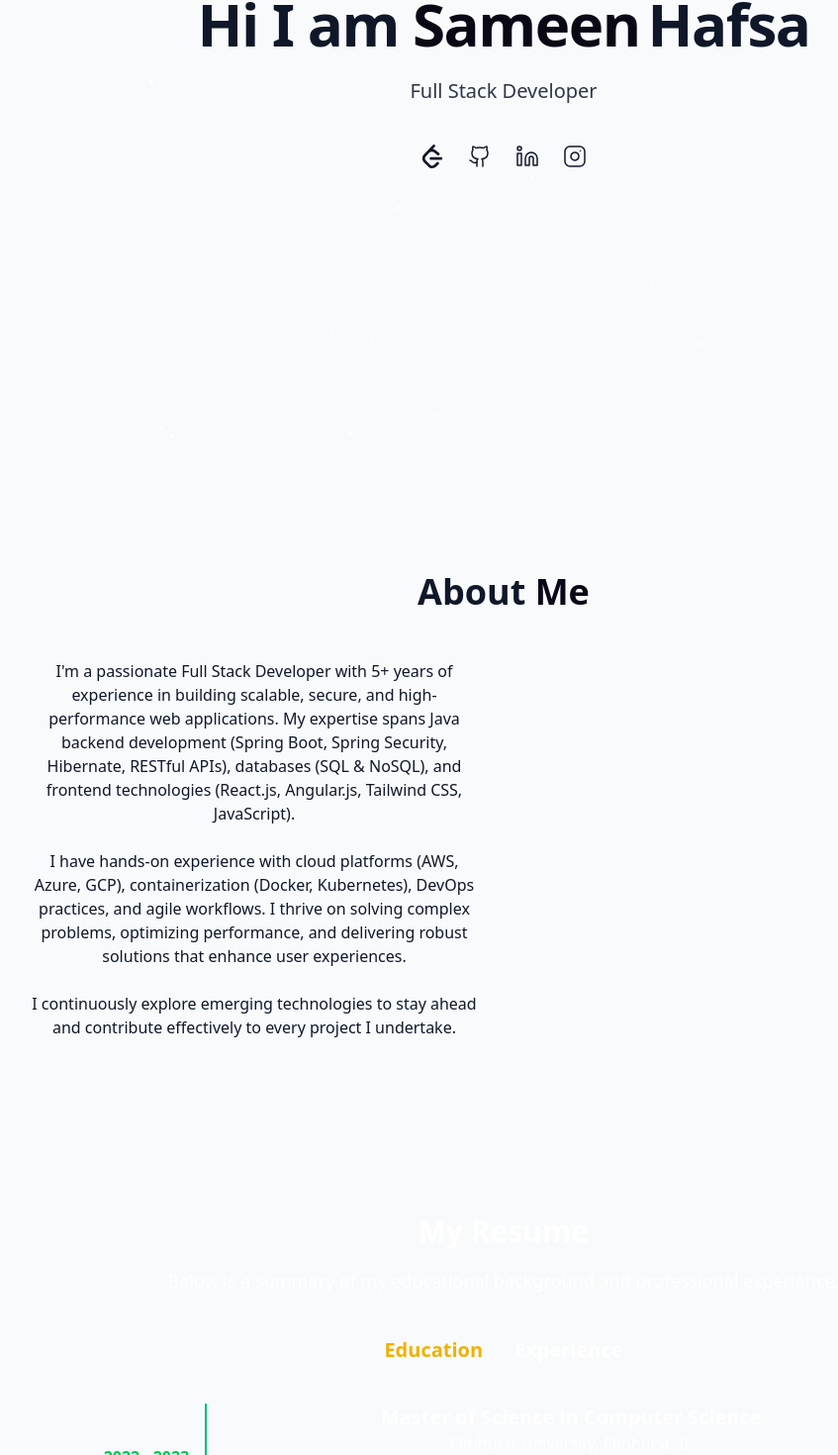
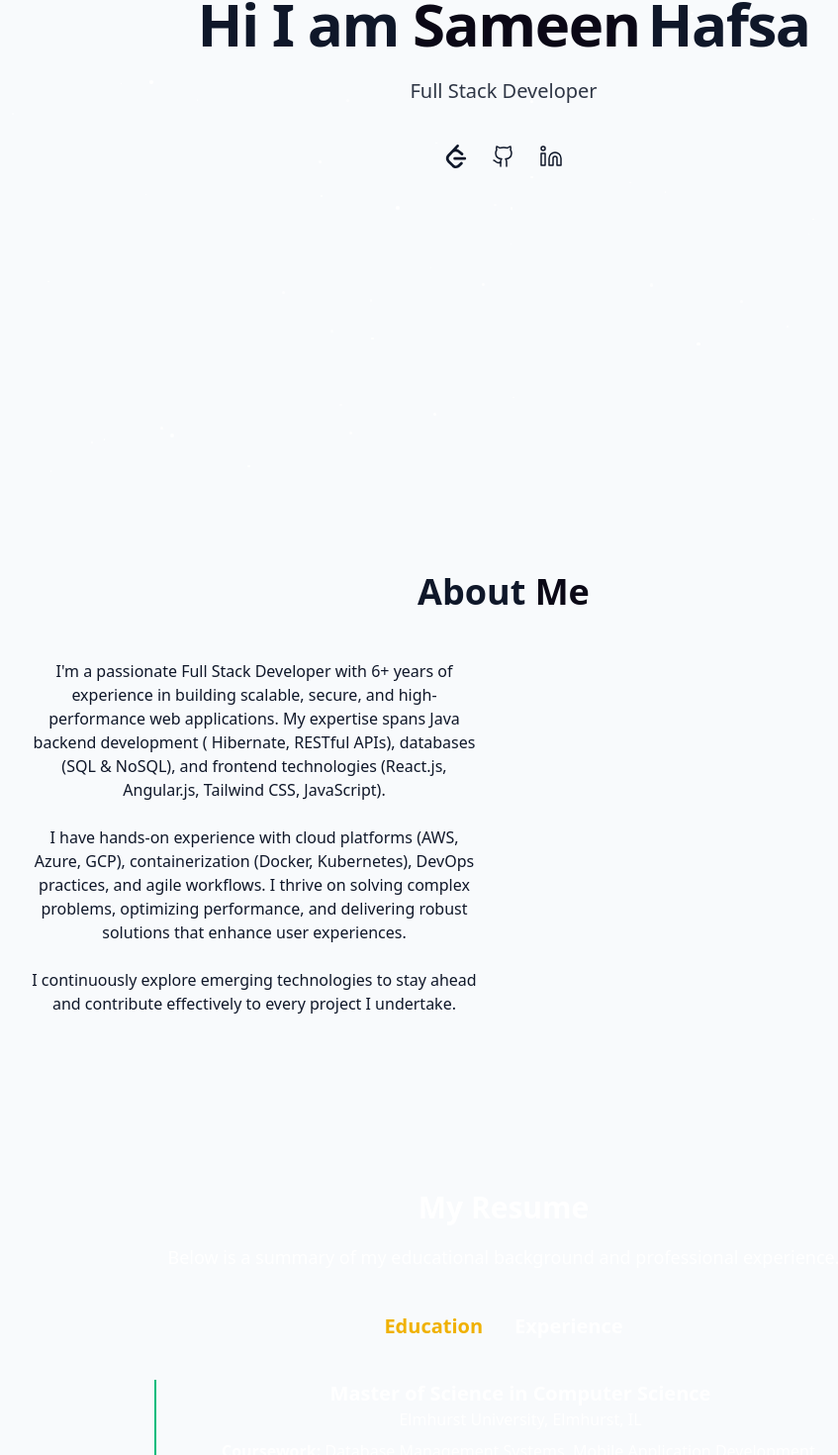
Before and after one commit to SameenHafsa/sameenhafsaa, a React (Vite) app: page / in a window 1280 px wide. Shown: the part 318-1788 px from the top of the page at 99% size, without its empty margins (131-978 px from the left). Built offline with nearby package versions, Linux system fonts and the light colour scheme.

Commit message:
Commit Changes

```diff
--- a/src/components/AboutSection.jsx
+++ b/src/components/AboutSection.jsx
@@ -12,8 +12,8 @@ export const AboutSection = () => {
           <div className="space-y-6">
 
             <p className="text-muted-foreground">
-              I'm a passionate Full Stack Developer with 5+ years of experience in building scalable, secure, and high-performance web applications.
-              My expertise spans Java backend development (Spring Boot, Spring Security, Hibernate, RESTful APIs), databases (SQL & NoSQL), and frontend technologies (React.js, Angular.js, Tailwind CSS, JavaScript).
+              I'm a passionate Full Stack Developer with 6+ years of experience in building scalable, secure, and high-performance web applications.
+              My expertise spans Java backend development ( Hibernate, RESTful APIs), databases (SQL & NoSQL), and frontend technologies (React.js, Angular.js, Tailwind CSS, JavaScript).
             </p>
             <p className="text-muted-foreground">
               I have hands-on experience with cloud platforms (AWS, Azure, GCP), containerization (Docker, Kubernetes), DevOps practices, and agile workflows.
--- a/src/components/HeroSection.jsx
+++ b/src/components/HeroSection.jsx
@@ -73,15 +73,6 @@ export const HeroSection = () => {
             >
               <Linkedin className="h-6 w-6 stroke-[1.5]" />
             </a>
-            <a
-              href="https://instagram.com/hfsmn_"
-              target="_blank"
-              rel="noopener noreferrer"
-              className="text-muted-foreground hover:text-[#E1306C] transition-colors"
-              title="Instagram"
-            >
-              <Instagram className="h-6 w-6 stroke-[1.5]" />
-            </a>
           </div>
 
           {/* --- Button ---
--- a/src/components/ResumeSection.jsx
+++ b/src/components/ResumeSection.jsx
@@ -40,9 +40,6 @@ export const ResumeSection = () => {
             <div>
               <div className="flex justify-center">
                 <div className="flex items-center space-x-4">
-                  <span className="text-green-500 font-semibold">
-                    2022 - 2023
-                  </span>
                   <div className="border-l-2 border-emerald-500 h-full"></div>
                 </div>
                 <div className="ml-8 max-w-2xl">
@@ -62,9 +59,6 @@ export const ResumeSection = () => {
 
               <div className="flex justify-center mt-10">
                 <div className="flex items-center space-x-4">
-                  <span className="text-green-500 font-semibold">
-                    2016 - 2020
-                  </span>
                   <div className="border-l-2 border-emerald-500 h-full"></div>
                 </div>
                 <div className="ml-8 max-w-2xl">
@@ -96,11 +90,7 @@ export const ResumeSection = () => {
                     Software Engineer
                   </h4>
                   <p className="text-white">
-                    Concord Systems, Chicago, IL
-                  </p>
-                  <p className="mt-2 text-white">
-                    Developed and deployed scalable web applications using React,
-                    Node.js, and Java Spring Boot, while optimizing CI/CD pipelines and collaborating with cross-functional teams.
+                    BMO Harris Bank, Chicago, IL
                   </p>
                 </div>
               </div>
@@ -108,28 +98,25 @@ export const ResumeSection = () => {
               <div className="flex justify-center mt-10">
                 <div className="flex items-center space-x-4">
                   <span className="text-green-500 font-semibold">
-                    2022 - 2023
+                    2021 - 2023
                   </span>
                   <div className="border-l-2 border-emerald-500 h-full"></div>
                 </div>
                 <div className="ml-8 max-w-2xl">
                   <h4 className="text-xl font-bold text-white">
-                    Software Engineer Assistant
+                    Software Engineer
                   </h4>
                   <p className="text-white">
-                    Elmhurst University, Elmhurst, IL
+                    BMC, Chicago, IL
                   </p>
-                  <p className="mt-2 text-white">
-                    Resolved TDNext system tickets
-                     and contributed to feature design and implementation, improving software reliability and reducing bug reports.
-                  </p>
+
                 </div>
               </div>
 
               <div className="flex justify-center mt-10">
                 <div className="flex items-center space-x-4">
                   <span className="text-green-500 font-semibold">
-                    2019 - 2021
+                    2018 - 2020
                   </span>
                   <div className="border-l-2 border-emerald-500 h-full"></div>
                 </div>
@@ -138,10 +125,6 @@ export const ResumeSection = () => {
                     Software Engineer
                   </h4>
                   <p className="text-white">Vertilink Technologies, India</p>
-                  <p className="mt-2 text-white">
-                    Built and deployed full-stack web applications using React, Node.js, TypeScript, Spring Boot,
-                     and MongoDB, automating workflows with Python to improve efficiency and accuracy by 40%.
-                  </p>
                 </div>
               </div>
             </div>
```
